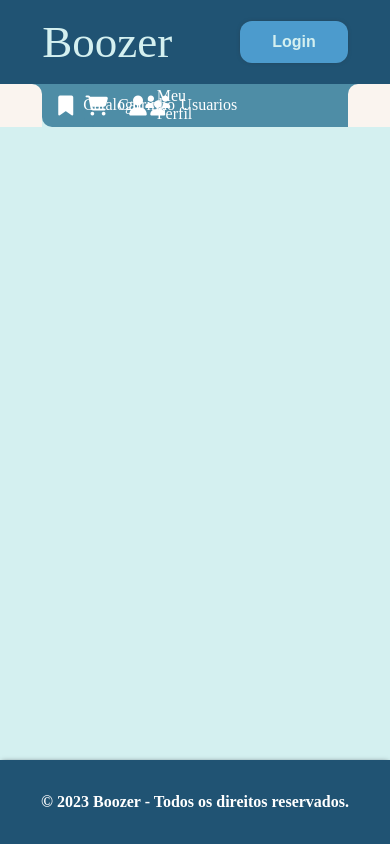
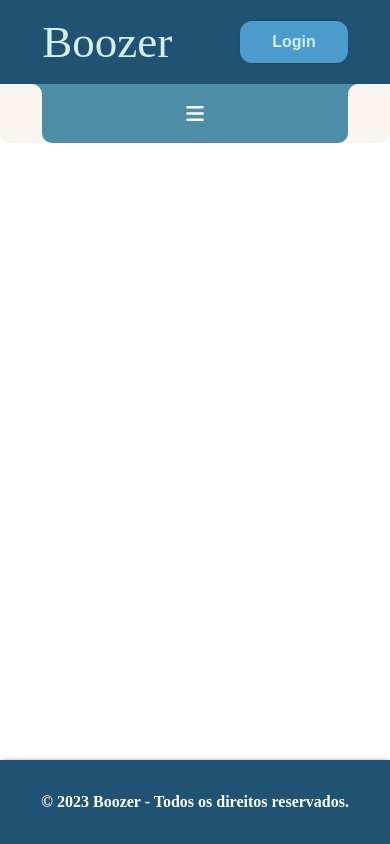
Before and after one commit to Omigaass/INDEV_BOOZER, a PHP site: page /HTML/ABRE_CATALOGO.html in a window 390 px wide. Run offline with PHP 8.4, Linux system fonts and the light colour scheme; some libraries are stand-ins or nearby versions; some web fonts are replaced.

Commit message:
BOOZER-V0.2.5
NAVBAR DEVELOPMENT
MAIN_SEC 'DISABLE' FOR MOMENT

PENDING:
ON-CLICK (NAVBAR_BUTTON)

```diff
--- a/CSS/ABRE_MENU.CSS
+++ b/CSS/ABRE_MENU.CSS
@@ -194,12 +196,12 @@
         height: calc(100% - 20vh);
         display: flex;
         flex-direction: column;
-        background-color: var(--softcolor01);
+        background-color: var(--marrom-light);
     }
 
     .body_title{
         margin: 5vh 0vh 5vh 7vh;
-        color: var(--softcolor13);
+        color: var(--azul-morno);
         font-family: 'SnigletRegular';
         cursor: default;
     }
--- a/CSS/NAVBAR.CSS
+++ b/CSS/NAVBAR.CSS
@@ -16,12 +16,14 @@
     display: flex;
     justify-content: flex-start;
     border-radius: 0 0 10px 10px;
+    background-color: var(--marrom-light);
+    transition: height 0.5s ease;
 }
 
 .navbar_sec{
     margin: 0;
     width: calc(100% - 10vh);
-    height: 5vh;
+    height: 100%;
     display: flex;
     justify-content: flex-start;
     background-color: var(--azul-morno);
@@ -39,11 +41,12 @@
 
 .navbar_item{
     margin: 0;
-    width: 10%;
+    width: 20vh;
     display: flex;
     align-items: center;
     justify-content: center;
     cursor: pointer;
+    transition: all 0.2s ease-in-out;
 }   .navbar_item:hover{
     background-color: var(--marrom-light);
 }   .navbar_item:hover > i{
@@ -57,13 +60,14 @@
     font-size: 16px;
     margin: 0;
     font-family: 'SnigletRegular';
+    transition: all 0.2s ease-in-out;
 }
-
 
 .navbar_item i{
     padding-right: 10px;
     color: var(--white);
     margin: 0;
+    transition: all 0.2s ease-in-out;
 }
 
 .blue_square{
@@ -85,6 +89,17 @@
     background-color: var(--marrom-light);
     border-radius: 10px 0 0 0;
 }
+
+.navbar_active{
+    background-color: var(--marrom-light);
+    transition: all 0.3s linear;
+}   .navbar_active a , .navbar_active i{
+    color: var(--preto);
+}
+
+.navbar_button{
+    display: none;
+}
 /*
 ?██████  ███████ ███████ ██████   ██████  ███    ██ ███████ ██ ██    ██ ██ ██████   █████  ██████  ███████
 ?██   ██ ██      ██      ██   ██ ██    ██ ████   ██ ██      ██ ██    ██ ██ ██   ██ ██   ██ ██   ██ ██
@@ -93,7 +108,86 @@
 ?██   ██ ███████ ███████ ██       ██████  ██   ████ ███████ ██   ████   ██ ██████  ██   ██ ██████  ███████
 */
 
+@media (max-width: 768px) {
+    .navbar_outline{
+        height: 7vh;
+        transition: height 0.5s ease;
+    }
 
+    .navbar_body{
+        justify-content: center;
+    }
+
+    .navbar_item{
+        display: none;
+        margin: 0;
+        width: 20vh;
+        align-items: center;
+        justify-content: center;
+        cursor: pointer;
+        transition: all 0.2s ease-in-out;
+    }   .navbar_item:hover{
+        background-color: var(--marrom-light);
+    }   .navbar_item:hover > i{
+        color: var(--preto);
+    }   .navbar_item:hover > a{
+        color: var(--preto);
+    }
+
+    .navbar_item a{
+        color: var(--white);
+        font-size: 16px;
+        margin: 0;
+        font-family: 'SnigletRegular';
+        transition: all 0.2s ease-in-out;
+    }
+
+    .navbar_item i{
+        padding-right: 10px;
+        color: var(--white);
+        margin: 0;
+        transition: all 0.2s ease-in-out;
+    }
+
+    .blue_square{
+        width: 5vh;
+        height: 5vh;
+        background-color: var(--azul-morno);
+    }
+
+    .white_square1{
+        width: 5vh;
+        height: 5vh;
+        background-color: var(--marrom-light);
+        border-radius: 0 10px 0 0;
+    }
+
+    .white_square2{
+        width: 5vh;
+        height: 5vh;
+        background-color: var(--marrom-light);
+        border-radius: 10px 0 0 0;
+    }
+
+    .navbar_active{
+        background-color: var(--marrom-light);
+        transition: all 0.3s linear;
+    }   .navbar_active a , .navbar_active i{
+        color: var(--preto);
+    }
+
+    .navbar_button{
+        margin: 0;
+        width: 100%;
+        display: flex;
+        justify-content: center;
+        align-items: center;
+        cursor: pointer;
+    }   .navbar_button i{
+        margin: 0;
+        color: var(--white);
+    }
+}
 
 /*
 ? █████  ███    ██ ██ ███    ███  █████  ████████ ██  ██████  ███    ██
--- a/HTML/ABRE_CATALOGO.html
+++ b/HTML/ABRE_CATALOGO.html
@@ -5,7 +5,7 @@
     <meta http-equiv="X-UA-Compatible" content="IE=edge">
     <meta name="viewport" content="width=device-width, initial-scale=1.0">
     <link rel="stylesheet" href="../CSS/MAIN.CSS">
-    <link rel="stylesheet" href="../CSS/ABRE_MENU.CSS">
+    <link rel="stylesheet" href="../CSS/ABRE_CATALOGO.CSS">
     <link rel="stylesheet" href="../CSS/HEADER.CSS">
     <link rel="stylesheet" href="../CSS/NAVBAR.CSS">
     <link rel="stylesheet" href="../CSS/FOOTER.CSS">
@@ -30,20 +30,23 @@
             </div>
             <nav class="navbar_sec">
                 <div class="navbar_body">
+                    <div class="navbar_button" id="navbar_button">
+                        <i class="fa-solid fa-bars fa-lg"></i>
+                    </div>
                     <div class="navbar_item" id="navbar_catalogo">
-                        <i class="fa-solid fa-bookmark fa-lg"></i>
+                        <i class="fa-solid fa-bookmark"></i>
                         <a>Catalogo</a>
                     </div>
                     <div class="navbar_item" id="navbar_carrinho">
-                        <i class="fa-solid fa-cart-shopping fa-lg"></i>
+                        <i class="fa-solid fa-cart-shopping"></i>
                         <a>Carrinho</a>
                     </div>
                     <div class="navbar_item" id="navbar_perfil">
-                        <i class="fa-solid fa-user fa-lg"></i>
+                        <i class="fa-solid fa-user"></i>
                         <a>Meu Perfil</a>
                     </div>
                     <div class="navbar_item" id="navbar_usuarios">
-                        <i class="fa-solid fa-users fa-lg"></i>
+                        <i class="fa-solid fa-users"></i>
                         <a>Usuarios</a>
                     </div>
                 </div>
@@ -67,9 +70,14 @@
     </div>
 </body>
 <script src="https://kit.fontawesome.com/724309404c.js" crossorigin="anonymous"></script>
+<script src="../JS/CONFIG_NAV.JS"></script>
 <script>
     function abre_login() {
         window.location.href = "../index.html";
     }
+    configurarNavegacao(".navbar_item");
+    const telaId = "catalogo"
+    const navbar_btn = document.getElementById(`navbar_${telaId}`);
+    navbar_btn.classList.add("navbar_active");
 </script>
 </html>
--- a/HTML/ABRE_MENU.html
+++ b/HTML/ABRE_MENU.html
@@ -78,6 +78,6 @@
                 window.location.href = "ABRE_USUARIOS.html";
             }
         });
-});
+    });
 </script>
 </html>
--- /dev/null
+++ b/JS/CONFIG_NAV.JS
@@ -0,0 +1,11 @@
+function configurarNavegacao(navbarSelector) {
+    const navbar_btns = document.querySelectorAll(navbarSelector);
+
+    navbar_btns.forEach(navbar_btn => {
+        navbar_btn.addEventListener("click", () => {
+        const telaId = navbar_btn.id.replace("navbar_", "");
+
+        window.location.href = `ABRE_${telaId.toUpperCase()}.html`;
+        });
+    });
+}
```
Also changed, not shown: other parts of CSS/ABRE_MENU.CSS (+68 -32 lines), HTML/ABRE_CARRINHO.html (+10 -5 lines), HTML/ABRE_PERFIL.html (+10 -5 lines), HTML/ABRE_USUARIOS.html (+10 -5 lines), CSS/ABRE_CARRINHO.CSS (added), CSS/ABRE_CATALOGO.CSS (added), CSS/ABRE_PERFIL.CSS (added), CSS/ABRE_USUARIOS.CSS (added).
